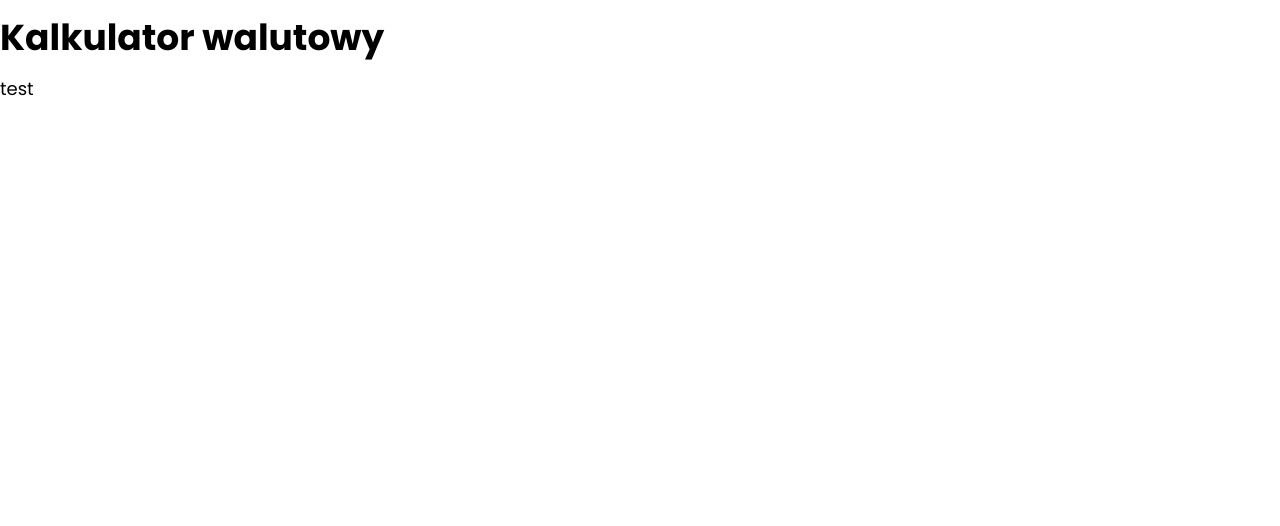
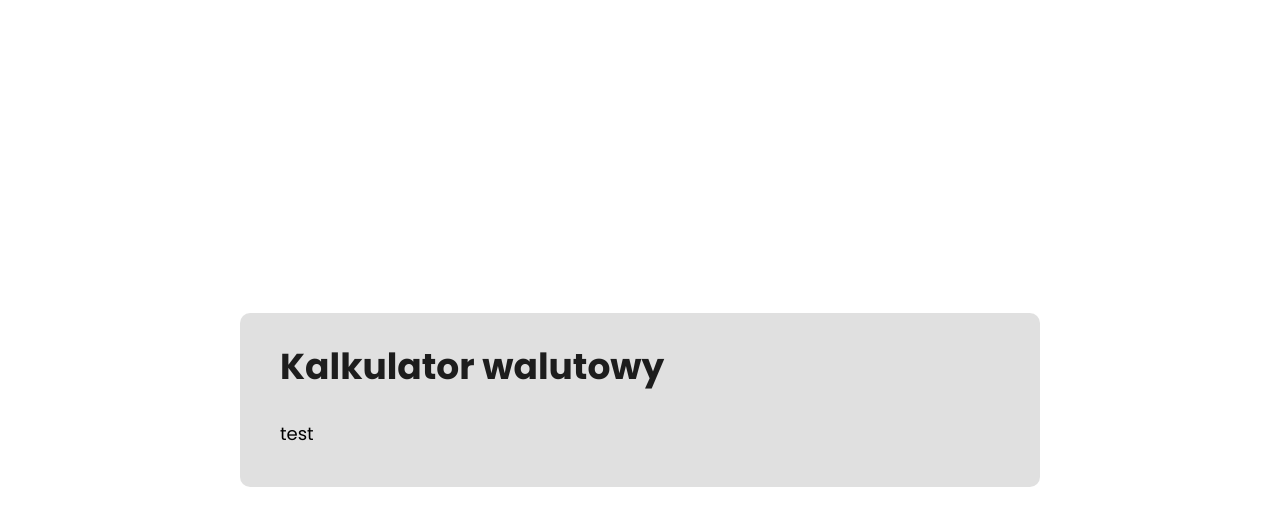
Before and after one commit to Citentel/cantor-project, a React (Create React App) app: page / in a window 1280 px wide. Shown: the top 526 px of the page. Built offline with nearby package versions, Linux system fonts and the light colour scheme.

Commit message:
add default style for app component

```diff
--- a/src/App.js
+++ b/src/App.js
@@ -1,12 +1,12 @@
 import React, { Component } from 'react';
-
+import "./static/css/app.css";
 
 class App extends Component {
     render = () => {
         return(
             <div className="app">
-                <h1>Kalkulator walutowy</h1>
                 <div className="app__box">
+                    <h1 className="app__box--h1">Kalkulator walutowy</h1>
                     test
                 </div>
             </div>
--- /dev/null
+++ b/src/static/css/app.css
@@ -0,0 +1 @@
+.app{width:100%;height:100vh;display:flex;align-items:center;justify-content:center}.app .app__box{max-width:800px;width:100%;padding:40px;background-color:rgba(0,0,0,0.12);border-radius:10px}.app .app__box .app__box--h1{color:rgba(0,0,0,0.87);margin:0px 0px 40px}
--- /dev/null
+++ b/src/static/css/app.less
@@ -0,0 +1,18 @@
+.app {
+    width: 100%;
+    height: 100vh;
+    display: flex;
+    align-items: center;
+    justify-content: center;
+    .app__box {
+        max-width: 800px;
+        width: 100%;
+        padding:  40px;
+        background-color: rgba(0, 0, 0, 0.12);
+        border-radius: 10px;
+        .app__box--h1 {
+            color: rgba(0, 0, 0, 0.87);
+            margin:  0px 0px 40px;
+        }
+    }
+}
```
